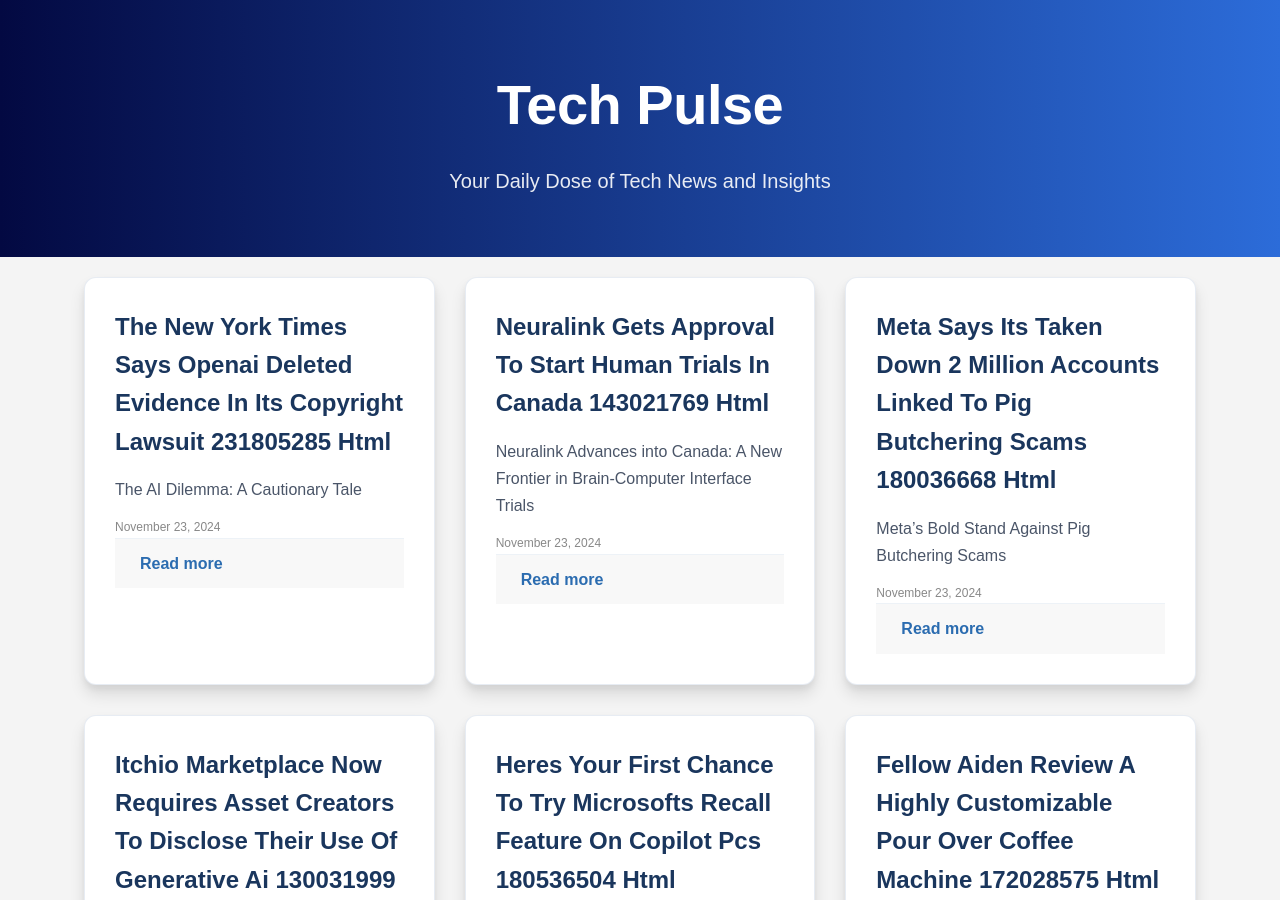
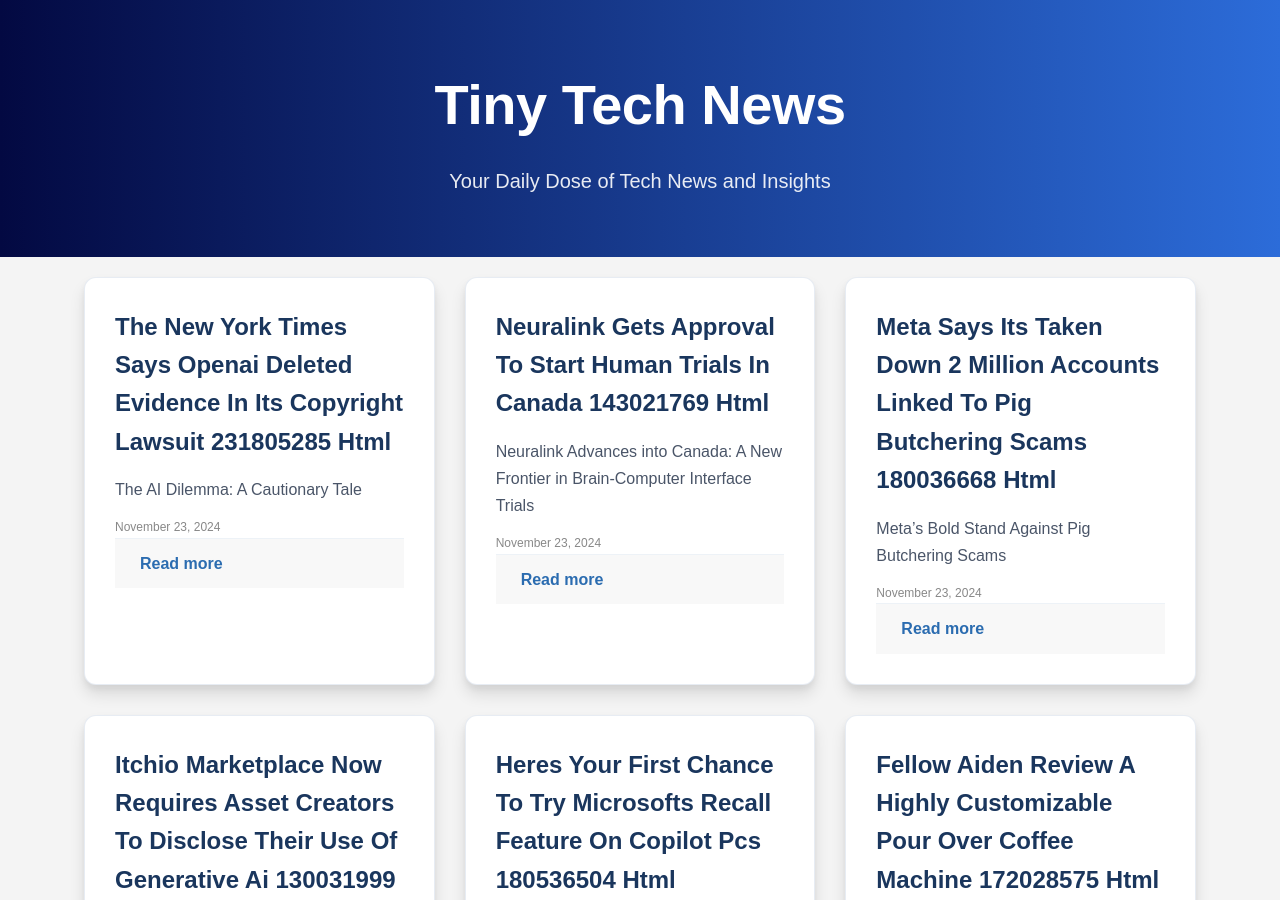
Before and after one commit to aiassistantnews/aiassistantnews.github.io, a Jekyll site: the page built from index.md, in a window 1280 px wide and 900 px high. Built offline with Jekyll 4.4.1, drawn with Linux system fonts in a browser that asks for light colours.

Commit message:
Rename site title and header to "Tiny Tech News" for rebranding

```diff
--- a/_layouts/blog-post.html
+++ b/_layouts/blog-post.html
@@ -3,13 +3,13 @@
 <head>
     <meta charset="UTF-8">
     <meta name="viewport" content="width=device-width, initial-scale=1.0">
-    <title>Tech Pulse - Your Daily Dose of Tech News</title>
+    <title>Tiny Tech News - Your Daily Dose of Tech News</title>
     <link rel="stylesheet" href="{{ '/assets/css/style.css' | relative_url }}">
 </head>
 <body>
     <header class="banner">
         <div class="container">
-            <h1 class="animate-fade-in-down">Tech Pulse</h1>
+            <h1 class="animate-fade-in-down">Tiny Tech News</h1>
             <p class="animate-fade-in-up">Your Daily Dose of Tech News and Insights</p>
         </div>
     </header>
--- a/_layouts/default.html
+++ b/_layouts/default.html
@@ -3,13 +3,13 @@
 <head>
     <meta charset="UTF-8">
     <meta name="viewport" content="width=device-width, initial-scale=1.0">
-    <title>Tech Pulse - Your Daily Dose of Tech News</title>
+    <title>Tiny Tech News - Your Daily Dose of Tech News</title>
     <link rel="stylesheet" href="{{ '/assets/css/style.css' | relative_url }}">
 </head>
 <body>
     <header class="banner">
         <div class="container">
-            <h1 class="animate-fade-in-down">Tech Pulse</h1>
+            <h1 class="animate-fade-in-down">Tiny Tech News</h1>
             <p class="animate-fade-in-up">Your Daily Dose of Tech News and Insights</p>
         </div>
     </header>
--- a/_layouts/post.html
+++ b/_layouts/post.html
@@ -3,7 +3,7 @@
 <head>
     <meta charset="UTF-8">
     <meta name="viewport" content="width=device-width, initial-scale=1.0">
-    <title>Tech Pulse - Your Daily Dose of Tech News</title>
+    <title>Tiny Tech News - Your Daily Dose of Tech News</title>
     <link rel="stylesheet" href="{{ '/assets/css/post-style.css' | relative_url }}">
 </head>
 <body>
```
